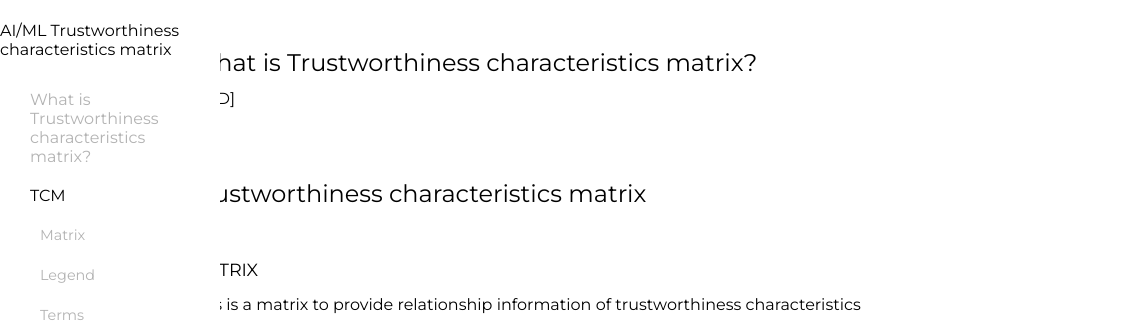
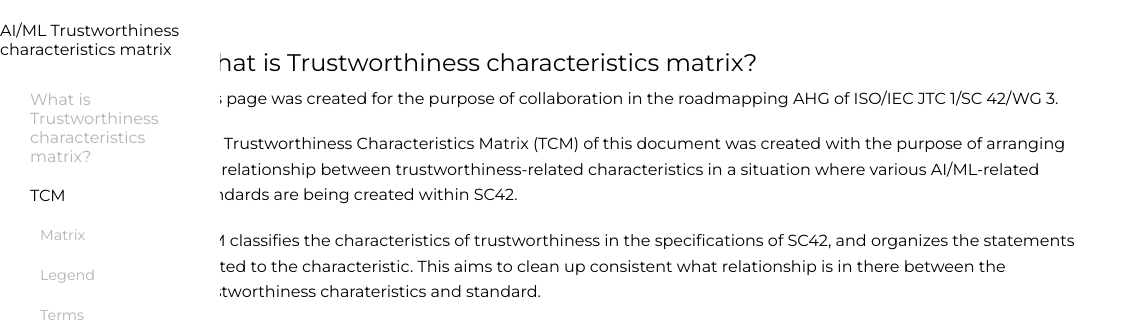
Before and after one commit to hollobit/WG3_TCM, a plain HTML site: page docs/index.html in a window 1280 px wide. Shown: the top 322 px of the page, 0-1127 px from the left. Drawn offline with Linux system fonts and the light colour scheme.

Commit message:
Add description

```diff
--- a/docs/index.html
+++ b/docs/index.html
@@ -50,7 +50,12 @@
   <main>
       <!-- What is this? -->
       <h1 id="whats-tcm">What is Trustworthiness characteristics matrix?</h1>
-      <p>[TBD]</p>
+
+      <p>This page was created for the purpose of collaboration in the roadmapping AHG of ISO/IEC JTC 1/SC 42/WG 3.</P>
+
+      <p>The Trustworthiness Characteristics Matrix (TCM) of this document was created with the purpose of arranging the relationship between trustworthiness-related characteristics in a situation where various AI/ML-related standards are being created within SC42.</P>
+
+      <p>TCM classifies the characteristics of trustworthiness in the specifications of SC42, and organizes the statements related to the characteristic. This aims to clean up consistent what relationship is in there between the trustworthiness charateristics and standard.</p>
 
       <!--  Documentation -->
       <h1 id="s1-tcm">Trustworthiness characteristics matrix</h1>
```
Also changed, not shown: docs/index-nostyle.html (+5 -1 lines), 1 other file.
